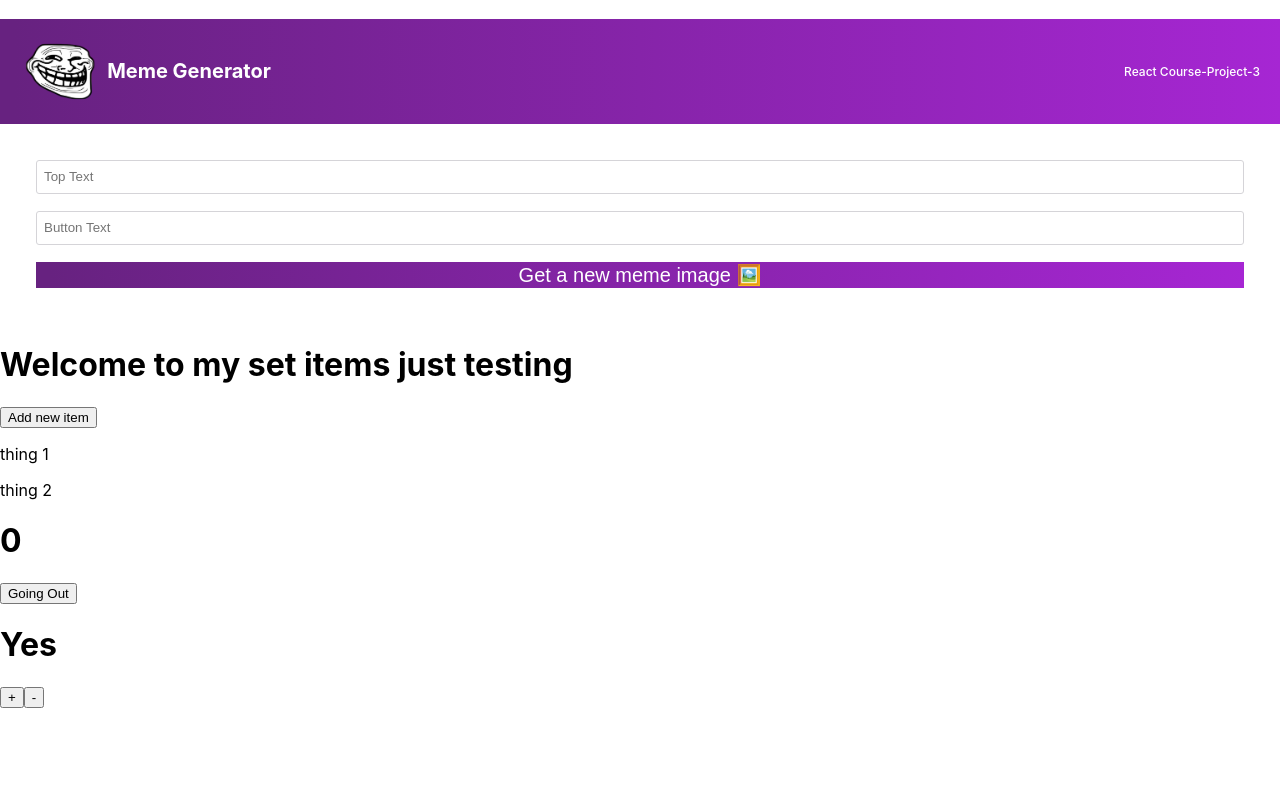
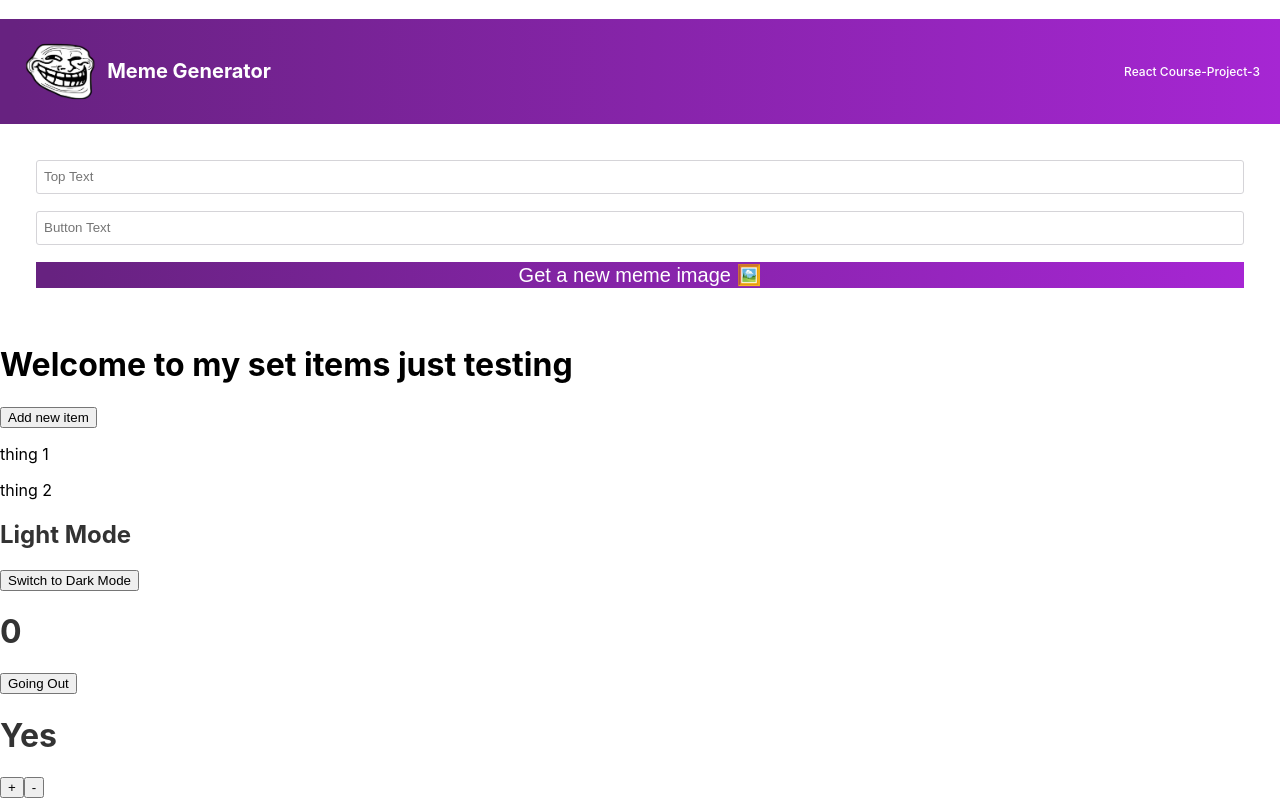
Before and after one commit to mrauthentik/joker, a React (Create React App) app: page / in a window 1280 px wide. Shown: the part 3252-4050 px from the top of the page. Before the commit the page ends 3960 px from the top, so only its background shows below. Built offline with nearby package versions, Linux system fonts and the light colour scheme.

Commit message:
Added a light mode and dark mode to my useState component. not bad 😊🚀

```diff
--- a/src/components/useState.jsx
+++ b/src/components/useState.jsx
@@ -1,7 +1,18 @@
 import React from "react";
 export default function State(){
 let [important,setIsImportant] = React.useState(0)
+const [isDarkMode, setIsDarkMode] = React.useState(false)
 
+//   Setting up my darkmode and light mode
+
+function toggleTheme(){
+    setIsDarkMode((prevState)=> !prevState)
+}
+
+const themeStyles = {
+    backgroundColor: isDarkMode ? "#333" : "#fff",
+    color: isDarkMode ? '#fff' : "#333"
+}
 
 function increment(){
     setIsImportant(prevCount => prevCount + 1)
@@ -20,7 +31,9 @@ function decrement(){
     }
 
     return(
-        <div>
+        <div style={themeStyles}>
+            <h2>{isDarkMode ? "Dark Mode" : 'Light Mode'}</h2>
+            <button onClick={toggleTheme}>Switch to {isDarkMode ? "Light Mode" : "Dark Mode"}</button>
            <h1> {important} </h1>
            <button onClick={answer}> Going Out</button>
            <h1>{isGoingOut ? "Yes" : "No"}</h1>
```
